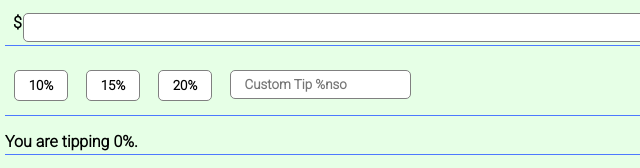
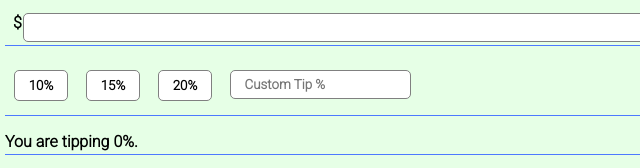
Before and after one commit to eabilbrey/few100-lab, a website built with webpack: page src/index.html in a window 1280 px wide. Shown: the part 324-492 px from the top of the page, 307-947 px from the left. Built offline with nearby package versions, Linux system fonts and the light colour scheme.

Commit message:
done for real

```diff
--- a/src/index.html
+++ b/src/index.html
@@ -56,7 +56,7 @@
                     <div class="form-group">
                         <input type="number"
                                id="tipCustom"
-                               placeholder="Custom Tip %nso"
+                               placeholder="Custom Tip %"
                                class="form-control">
                     </div>
                 </div>
```
